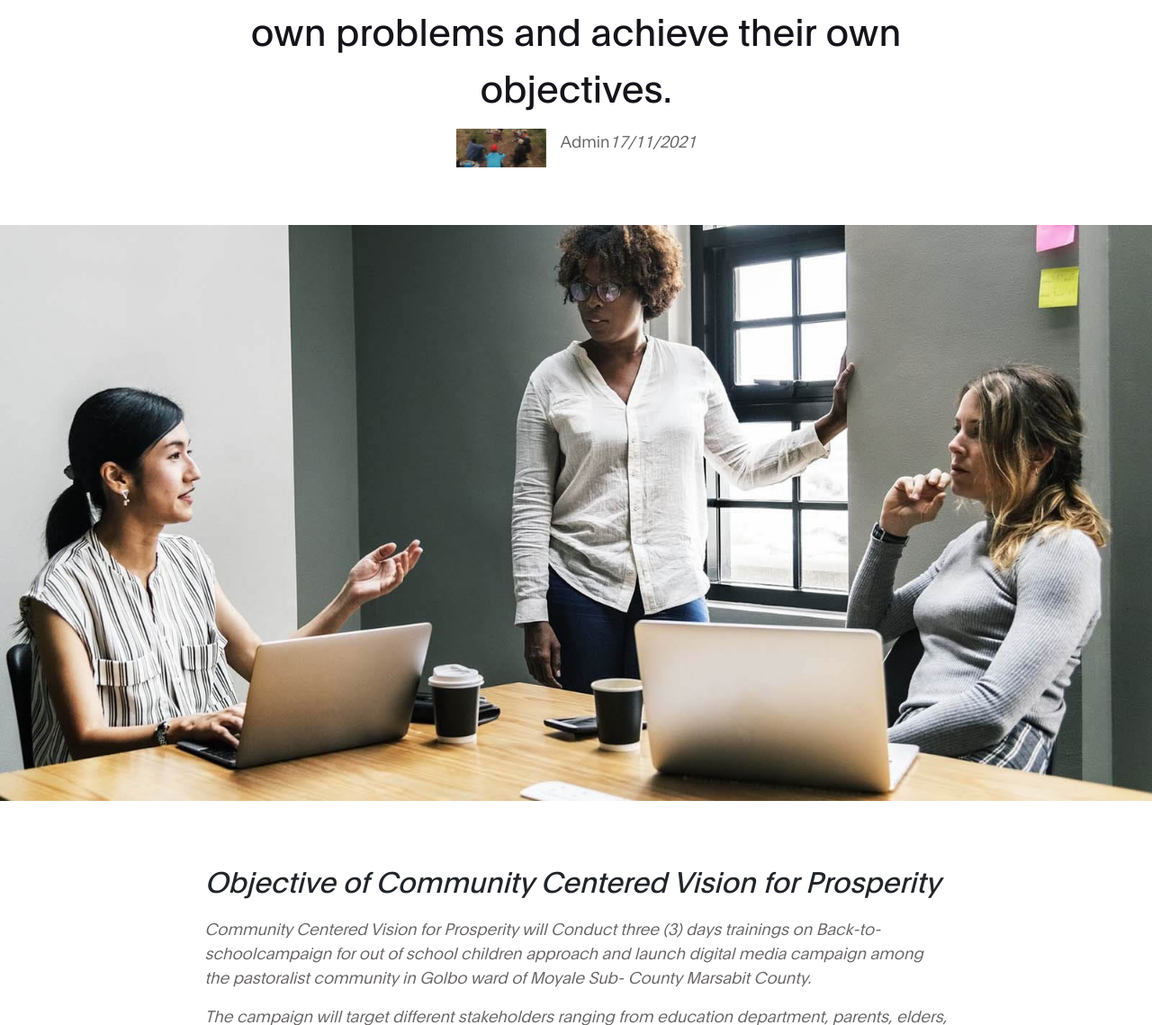
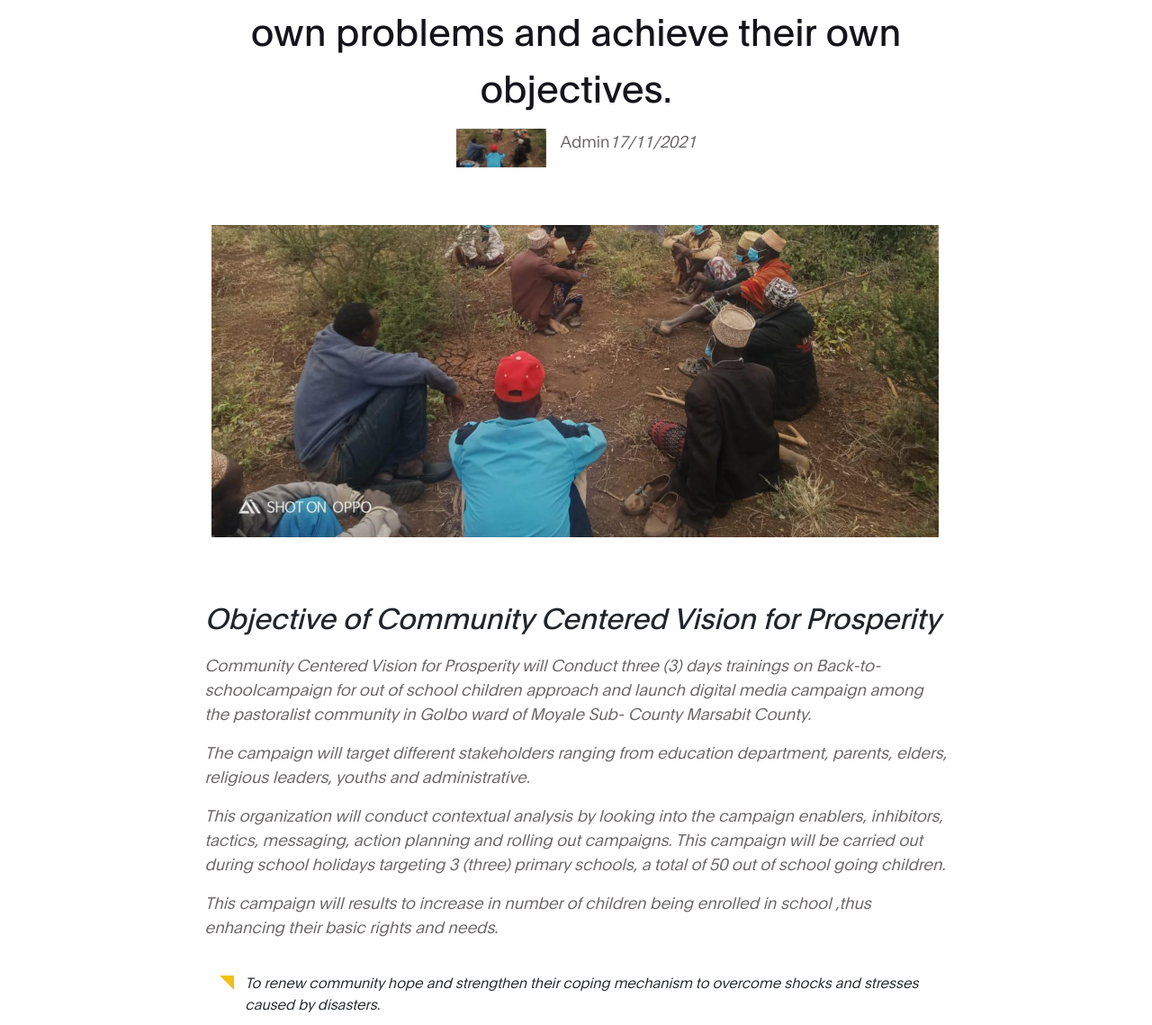
Before and after one commit to hondatechkassim/CVVP, a PHP site: page /blog-detail.php in a window 1280 px wide. Shown: the part 445-1584 px from the top of the page at 90% size. Run offline with PHP 8.4, Linux system fonts and the light colour scheme.

Commit message:
Update blog-detail.php

```diff
--- a/blog-detail.php
+++ b/blog-detail.php
@@ -81,7 +81,7 @@
 
 
      <div class="full-image text-center" data-aos="zoom-in">
-       <img src="images/blog/blog-header-image.jpg" class="img-fluid" alt="blog header">
+       <img src="images/project/project-detail/communityMetup.png" class="img-fluid" alt="blog header">
      </div>
 
 
```
